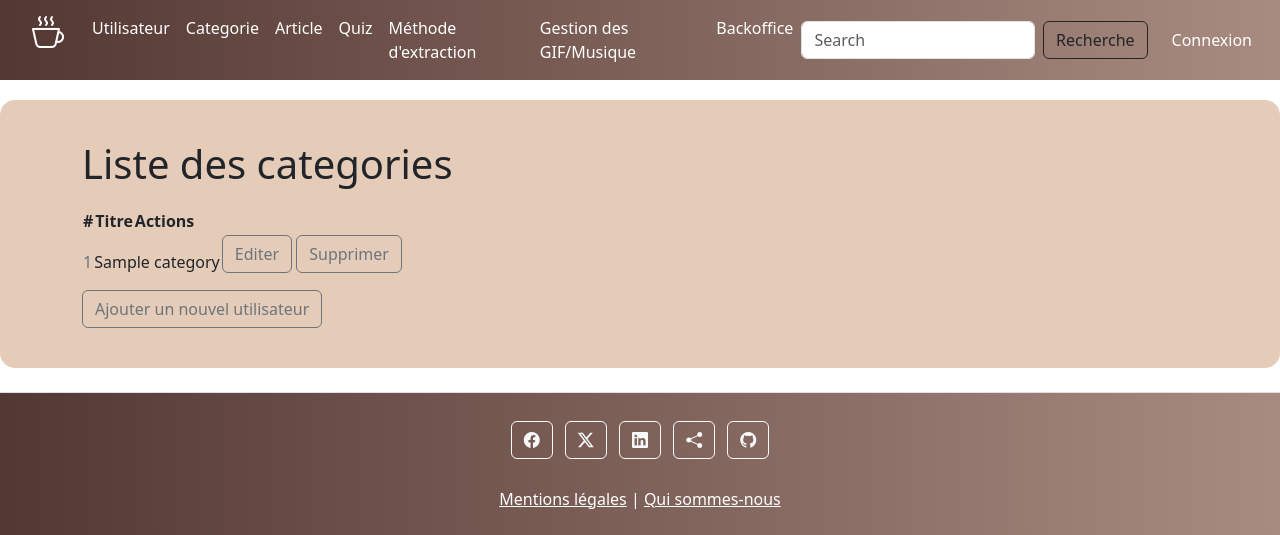
After one commit to Aureliedjied/PROJET-12-COFFEE-LOVER, a Symfony app: template templates/back-office/category/list.html.twig in a window 1280 px wide. The commit adds this page. Shown: the part 961-1496 px from the top of the page. Run offline with Twig, Linux system fonts and the light colour scheme; the template is opened without the code that fills it: most values are stand-ins (such as "Sample title", 1, 10 or a date in 2020); some libraries are stand-ins or nearby versions.

Commit message:
add mapping and controller for category backofice

```diff
--- a/templates/back-office/base.html.twig
+++ b/templates/back-office/base.html.twig
@@ -57,6 +57,9 @@
               <a class="nav-link" href="{{ path('app_back_users') }}">Utilisateur</a>
             </li>
             <li class="nav-item">
+              <a class="nav-link" href="{{ path('app_back_categories') }}">Categorie</a>
+            </li>
+            <li class="nav-item">
               <a class="nav-link" href="{{ path('app_back_articles') }}">Article</a>
             </li>
             <li class="nav-item">
--- /dev/null
+++ b/templates/back-office/category/list.html.twig
@@ -0,0 +1,38 @@
+{% extends 'back-office/base.html.twig' %}
+
+{% block title %}
+  Liste des categories
+{% endblock %}
+
+{% block body %}
+    <section class="features-section mb-4">
+        <div class="container text mx-auto">
+            <h2 class="section-title mb-8">Liste des categories</h2>
+                <table class="row justify-content-center table-hover ">
+                    <thead class="thead-dark">
+                        <tr>
+                            <th scope="col">#</th>
+                            <th scope="col">Titre</th>
+                            <th scope="col">Actions</th>
+                        </tr>
+                    </thead>
+                <tbody>
+            {% for category in categories %}
+
+                    <tr>
+                        <td class="text-secondary mb-3">{{ category.id }}</td>
+                        <td class="section mb-3">{{ category.title }}</td>
+
+                        <td>
+                            <a href="#" class="btn btn-outline-secondary btn-rounded mb-3">Editer</a>
+                            <a href="#" class="btn btn-outline-secondary btn-rounded mb-3">Supprimer</a>
+                        </td>
+                    </tr>
+            {% endfor %}
+
+        </div>
+                </tbody>
+                </table>
+                    <a type="button" class="btn btn-outline-secondary btn-rounded" data-mdb-ripple-init data-mdb-ripple-color="dark" href="#">Ajouter un nouvel utilisateur</a>
+    </section>
+{% endblock %}
--- a/templates/back-office/homeBackOffice.html.twig
+++ b/templates/back-office/homeBackOffice.html.twig
@@ -13,6 +13,7 @@
             <h2 class="text-center section-title">Backoffice ...</h2>
             <ul class="text-center list-group">
               <a class="list-group-item mb-2" href="{{ path('app_back_users') }}">Gestion des Utilisateurs</a>
+              <a class="list-group-item mb-2" href="{{ path('app_back_categories') }}">Gestion des Categories</a>
               <a class="list-group-item mb-2" href="{{ path('app_back_articles') }}">Gestion des Articles</a>
               <a class="list-group-item mb-2" href="#">Gestion des Quiz</a>
               <a class="list-group-item mb-2" href="#">Gestion des méthodes</a>
```
Also changed, not shown: src/Controller/BackOffice/CategoryBackOfficeController.php (added, +23 -0 lines), src/Controller/FrontOffice/CategoryController.php (added, +20 -0 lines), templates/front-office/category/index.html.twig (added, +20 -0 lines).
